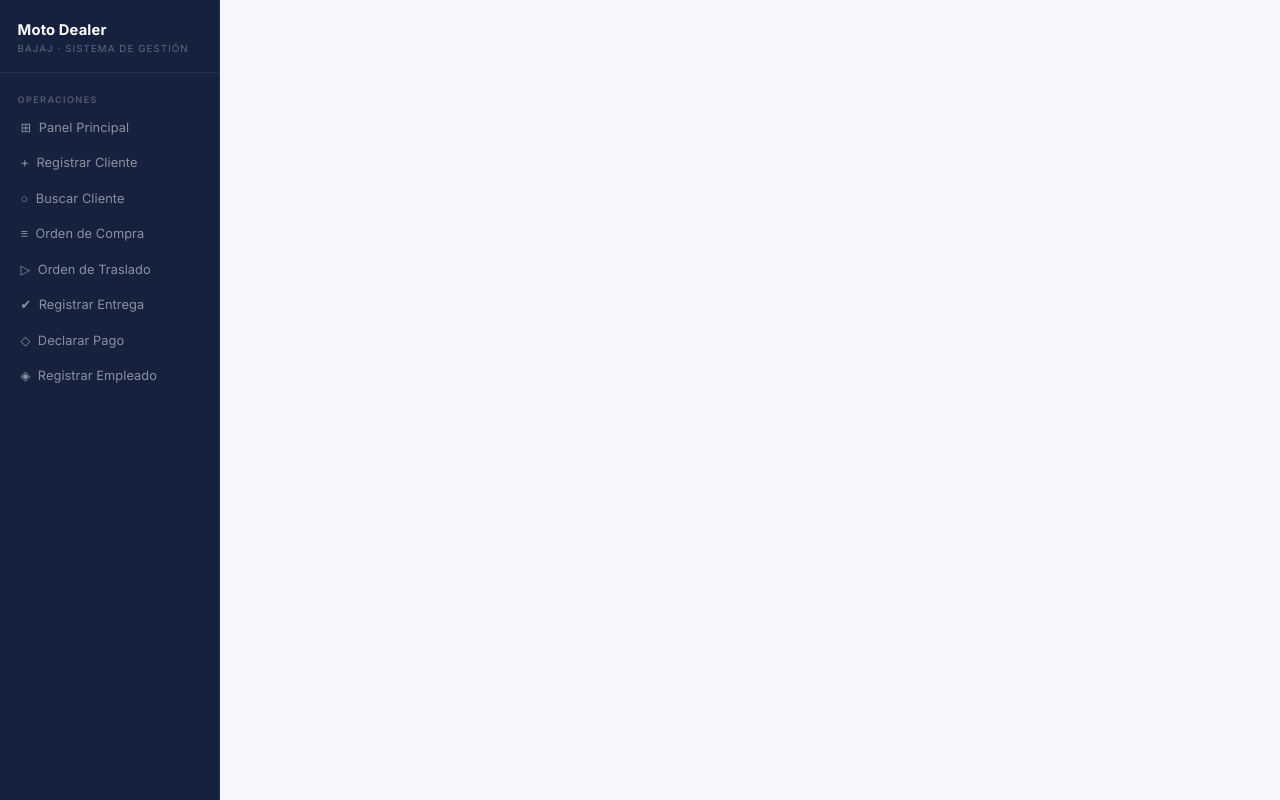
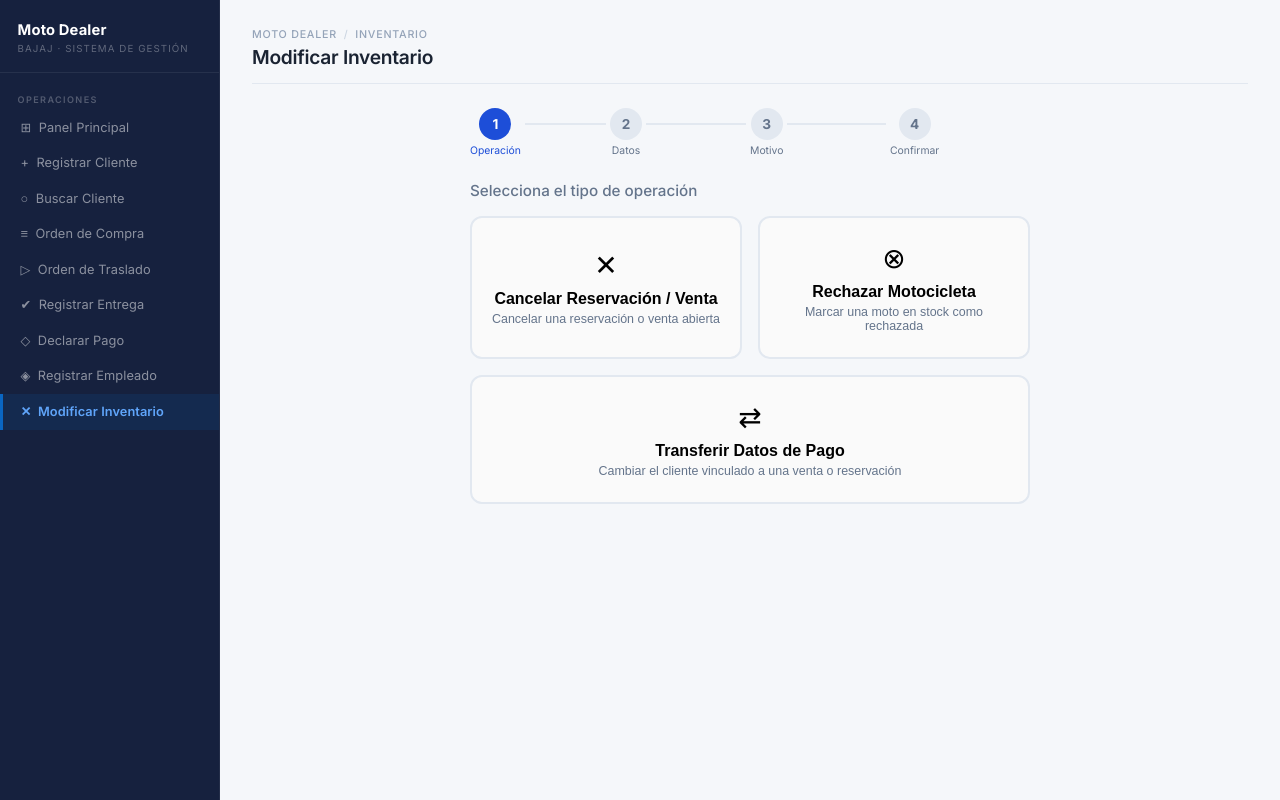
Before and after one commit to UlisesPe22/Motorcycle_Multi_Dealership_Mangement_System, a React (Vite) app in the folder frontend/: page /modificar-inventario in a window 1280 px wide. Built offline with nearby package versions, Linux system fonts and the light colour scheme.

Commit message:
feat: vendor sales page — SaleStatus enum, active sales table, contract button, header KPIs

```diff
--- a/frontend/src/App.jsx
+++ b/frontend/src/App.jsx
@@ -9,7 +9,7 @@
 import DeclarePayment from './pages/DeclarePayment'
 import Placeholders from './pages/Placeholders'
 import RegisterVendedor from './pages/RegisterVendedor'
-
+import InventoryManagement from './pages/InventoryManagement'
 function AppContent() {
   return (
     <div className="app-layout">
@@ -27,6 +27,7 @@
           <Route path="/declarar-pago" element={<DeclarePayment />} />
           <Route path="/validar-venta" element={<Placeholders title="Validar Venta" />} />
           <Route path="/registrar-empleado" element={<RegisterVendedor />} />
+          <Route path="/modificar-inventario" element={<InventoryManagement />} />
         </Routes>
       </main>
     </div>
--- a/frontend/src/components/Navbar.jsx
+++ b/frontend/src/components/Navbar.jsx
@@ -9,6 +9,7 @@
   { path: '/registrar-entrega',   icon: '✔', label: 'Registrar Entrega' },
   { path: '/declarar-pago',       icon: '◇', label: 'Declarar Pago' },
   { path: '/registrar-empleado',  icon: '◈', label: 'Registrar Empleado' },
+  { path: '/modificar-inventario', icon: '✕', label: 'Modificar Inventario' },
 ]
 
 export default function Navbar() {
```
